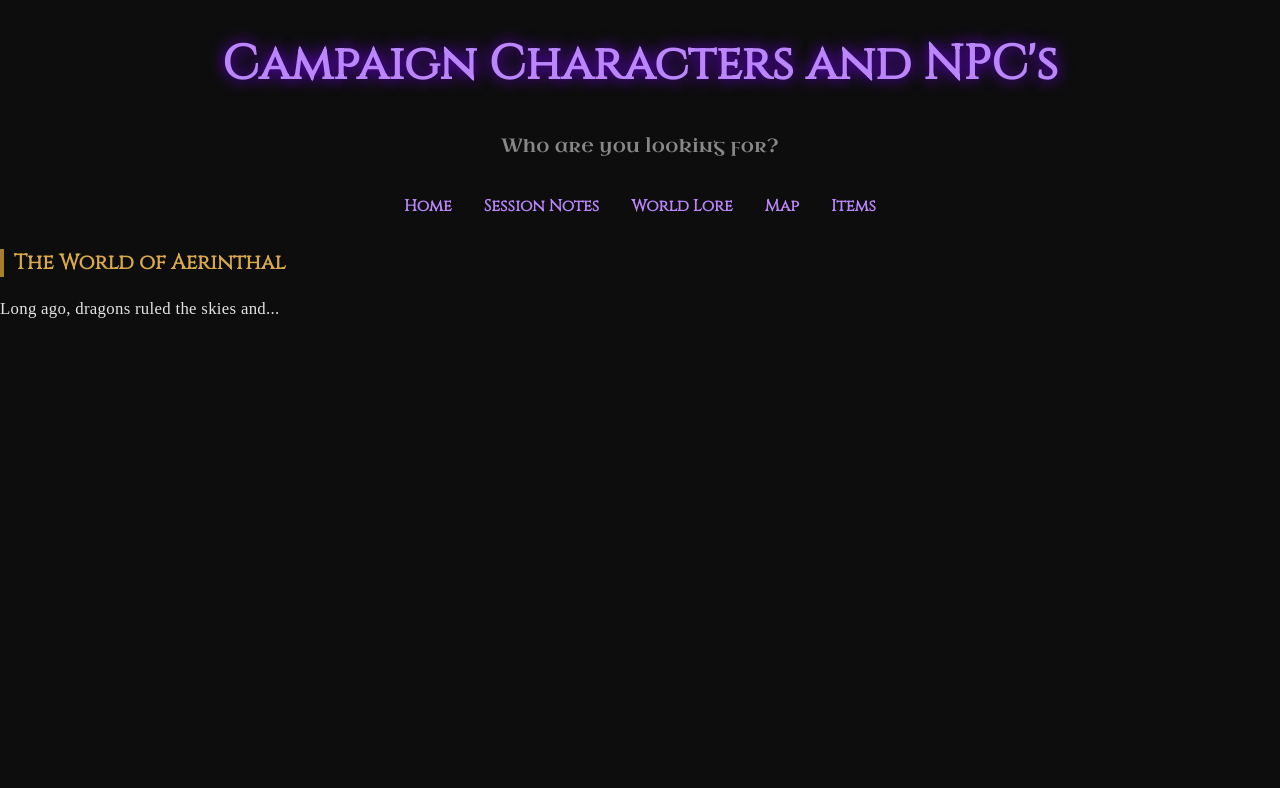
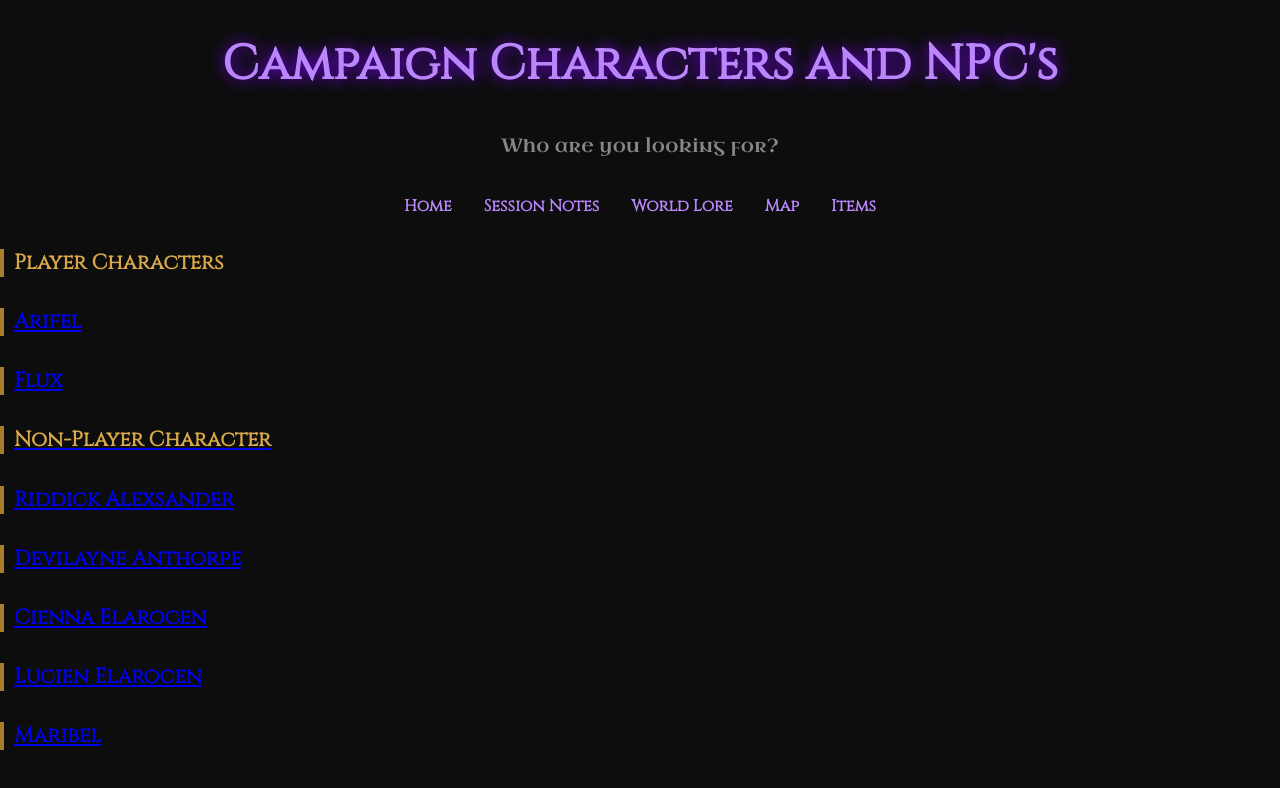
Before and after one commit to SpaceCommander-0025/DarknessDevours, a plain HTML site: page characters.html in a window 1280 px wide. Drawn offline with Linux system fonts and the light colour scheme.

Commit message:
Update characters.html

```diff
--- a/characters.html
+++ b/characters.html
@@ -26,8 +26,15 @@
     </header>
 
     <main>
-        <h2>The World of Aerinthal</h2>
-        <p>Long ago, dragons ruled the skies and...</p>
+        <h4>Player Characters</h4>
+        <h2><a href="arifel.html">Arifel</h2>
+        <h2><a href="flux.html">Flux</h2>
+        <h4>Non-Player Character</h4>
+        <h2><a href="riddick.html">Riddick Alexsander</h2>
+        <h2><a href="devilayne.html">Devilayne Anthorpe</h2>
+        <h2><a href="cienna.html">Cienna Elarocen</h2>
+        <h2><a href="lucien.html">Lucien Elarocen</h2>
+        <h2><a href="maribel.html">Maribel</h2>
     </main>
 </body>
 </html>
```
